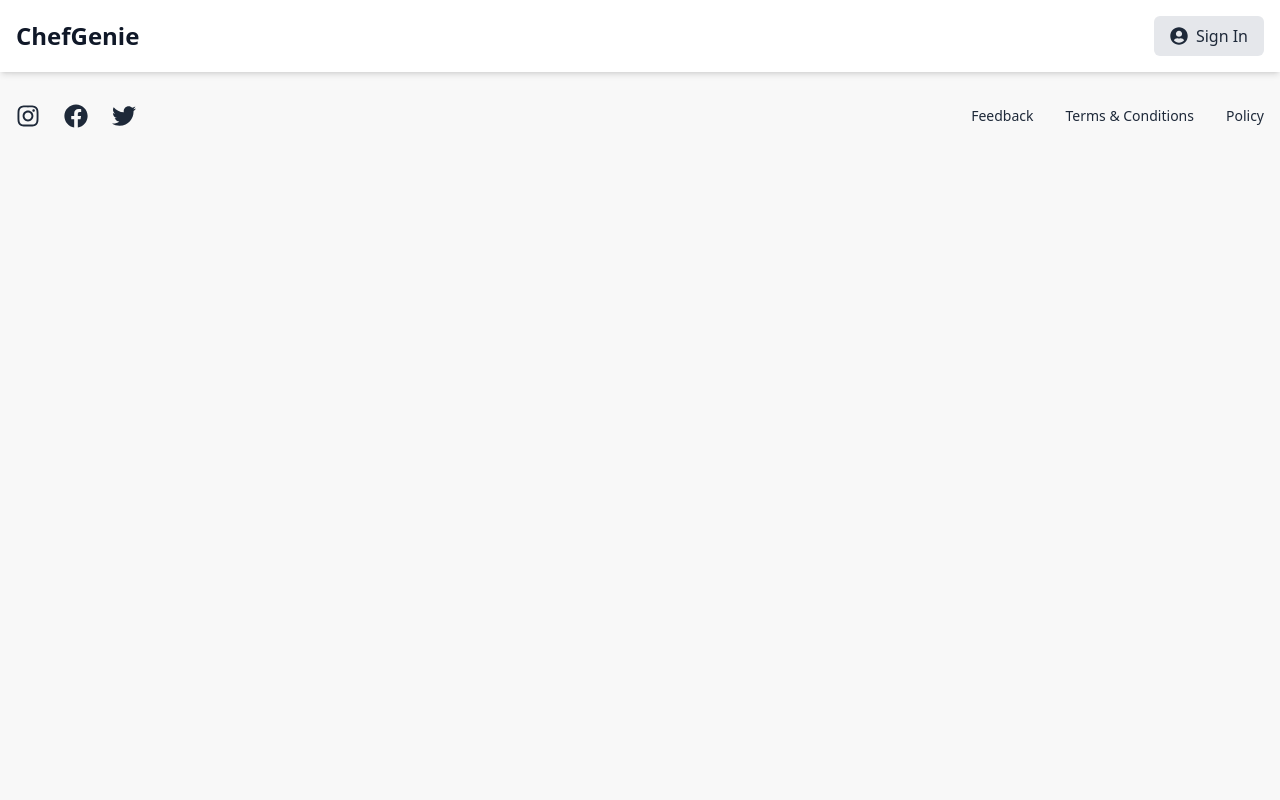
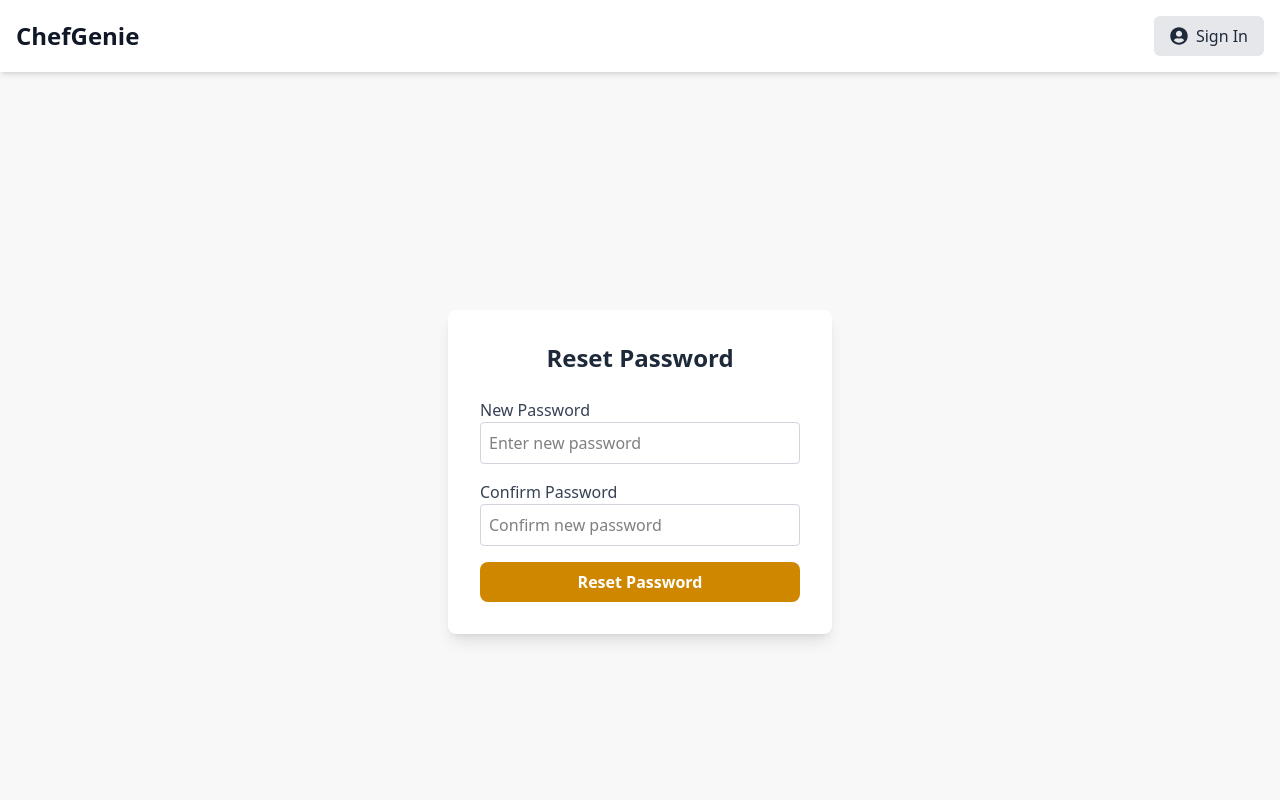
Before and after one commit to SyedFaisal30/ChefGenie, a React (Vite) app in the folder frontend/: page /reset-password in a window 1280 px wide. Shown: the top 800 px of the page. Built offline with nearby package versions, Linux system fonts and the light colour scheme.

Commit message:
fogetpassword done totally

```diff
--- a/frontend/src/App.jsx
+++ b/frontend/src/App.jsx
@@ -4,6 +4,7 @@ import Footer from "./components/Footer"
 import LandingPage from "./components/LandingPage"
 import SignupForm from "./pages/sign-up/signup"
 import SignInForm from "./pages/sign-in/signin"
+import ResetPassword from "./pages/reset-password/reset-password"
 import UserProfile from "./pages/user-profile/userProfile"
 import GetPost from "./pages/get-posts/posts"
 import { useState, useEffect } from "react"
@@ -96,6 +97,7 @@ useEffect(() => {
 
           <Route path = "/get-posts" element = {<GetPost/>}/>
 
+          <Route path = "/reset-password" element = {<ResetPassword/>}/>
         </Routes>
 
       <Footer/>
--- /dev/null
+++ b/frontend/src/pages/reset-password/reset-password.jsx
@@ -0,0 +1,95 @@
+import { useState } from "react";
+import { useSearchParams, useNavigate } from "react-router-dom";
+import axios from "axios";
+import { ToastContainer, toast } from "react-toastify";
+import "react-toastify/dist/ReactToastify.css";
+
+const ResetPassword = () => {
+  const [searchParams] = useSearchParams();
+  const token = searchParams.get("token");
+
+  const [newPassword, setNewPassword] = useState("");
+  const [confirmPassword, setConfirmPassword] = useState("");
+  const [loading, setLoading] = useState(false);
+  const navigate = useNavigate();
+
+  const handleSubmit = async (e) => {
+    e.preventDefault();
+
+    if (!newPassword || !confirmPassword) {
+      toast.error("Please fill all fields.");
+      return;
+    }
+
+    if (newPassword !== confirmPassword) {
+      toast.error("Passwords do not match.");
+      return;
+    }
+
+    setLoading(true);
+    try {
+      const res = await axios.post("http://localhost:8000/api/users/reset-password", {
+        token,
+        newPassword,
+      });
+
+      toast.success(res.data.message);
+      setTimeout(() => navigate("/signin"), 2000);
+    } catch (error) {
+      toast.error(error.response?.data?.message || "Something went wrong");
+    } finally {
+      setLoading(false);
+    }
+  };
+
+  return (
+    <div className="h-screen flex items-center justify-center bg-[#f8f8f8]">
+      <ToastContainer position="top-right" />
+      <div className="bg-white p-8 rounded-lg shadow-lg w-96">
+        <h2 className="text-2xl font-bold text-center text-gray-800 mb-6">
+          Reset Password
+        </h2>
+
+        <form onSubmit={handleSubmit} className="space-y-4">
+          <div>
+            <label className="block text-gray-700 font-medium">New Password</label>
+            <input
+              type="password"
+              className="w-full p-2 border border-gray-300 rounded focus:ring-2 focus:ring-yellow-500 outline-none"
+              placeholder="Enter new password"
+              value={newPassword}
+              onChange={(e) => setNewPassword(e.target.value)}
+              required
+            />
+          </div>
+
+          <div>
+            <label className="block text-gray-700 font-medium">Confirm Password</label>
+            <input
+              type="password"
+              className="w-full p-2 border border-gray-300 rounded focus:ring-2 focus:ring-yellow-500 outline-none"
+              placeholder="Confirm new password"
+              value={confirmPassword}
+              onChange={(e) => setConfirmPassword(e.target.value)}
+              required
+            />
+          </div>
+
+          <button
+            type="submit"
+            className="w-full bg-yellow-600 text-white py-2 rounded-lg font-bold hover:bg-yellow-700 transition flex justify-center"
+            disabled={loading}
+          >
+            {loading ? (
+              <span className="animate-spin border-2 border-white border-t-transparent rounded-full w-5 h-5"></span>
+            ) : (
+              "Reset Password"
+            )}
+          </button>
+        </form>
+      </div>
+    </div>
+  );
+};
+
+export default ResetPassword;
--- a/frontend/src/pages/sign-in/signin.jsx
+++ b/frontend/src/pages/sign-in/signin.jsx
@@ -4,8 +4,7 @@ import axios from "axios";
 import { ToastContainer, toast } from "react-toastify";
 import "react-toastify/dist/ReactToastify.css";
 import { FaEye, FaEyeSlash } from "react-icons/fa";
-import { Link, useNavigate } from "react-router-dom"; // Import Link for navigation
-
+import { Link, useNavigate } from "react-router-dom";
 const SignInForm = () => {
   const {
     register,
@@ -15,6 +14,8 @@ const SignInForm = () => {
 
   const [showPassword, setShowPassword] = useState(false);
   const [loading, setLoading] = useState(false);
+  const [resetLoading, setResetLoading] = useState(false);
+  const [emailForReset, setEmailForReset] = useState("");
   const navigate = useNavigate();
 
   const onSubmit = async (data) => {
@@ -50,6 +51,27 @@ const SignInForm = () => {
     }
   };
 
+  const handleForgotPassword = async () => {
+    if (!emailForReset) {
+      toast.error("Please enter your email first.");
+      return;
+    }
+
+    setResetLoading(true);
+    try {
+      const res = await axios.post(
+        "http://localhost:8000/api/users/forget-password",
+        { email: emailForReset }
+      );
+
+      toast.success(res.data.message);
+    } catch (error) {
+      toast.error(error.response?.data?.message || "Something went wrong");
+    } finally {
+      setResetLoading(false);
+    }
+  };
+
   return (
     <div className="h-[80vh] flex items-center justify-center bg-[#f8f8f8]">
       <ToastContainer position="top-right" />
@@ -66,6 +88,7 @@ const SignInForm = () => {
               {...register("email", { required: "Email is required" })}
               className="w-full p-2 border border-gray-300 rounded focus:ring-2 focus:ring-yellow-500 outline-none"
               placeholder="Enter your email"
+              onChange={(e) => setEmailForReset(e.target.value)}
             />
             {errors.email && (
               <p className="text-red-500 text-sm">{errors.email.message}</p>
@@ -90,6 +113,18 @@ const SignInForm = () => {
             {errors.password && (
               <p className="text-red-500 text-sm">{errors.password.message}</p>
             )}
+          </div>
+
+          {/* Forgot Password Button */}
+          <div className="text-right">
+            <button
+              type="button"
+              onClick={handleForgotPassword}
+              className="text-yellow-600 font-semibold text-sm hover:underline"
+              disabled={resetLoading}
+            >
+              {resetLoading ? "Sending..." : "Forgot Password?"}
+            </button>
           </div>
 
           <button
```
Also changed, not shown: 1 other file (tests, documents, lock files or other folders).
